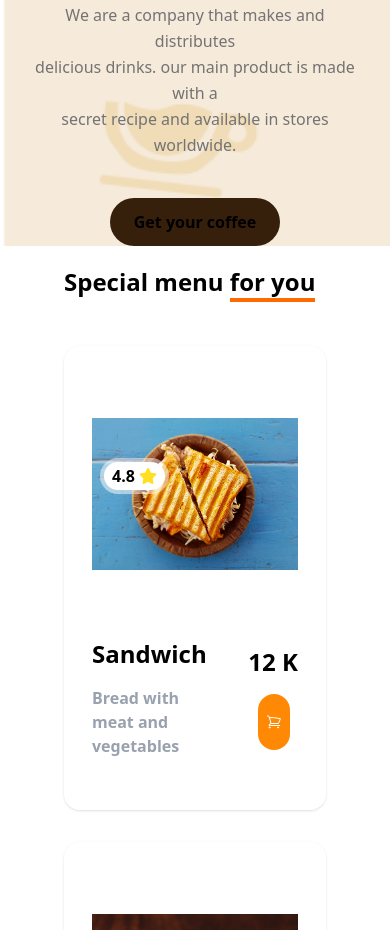
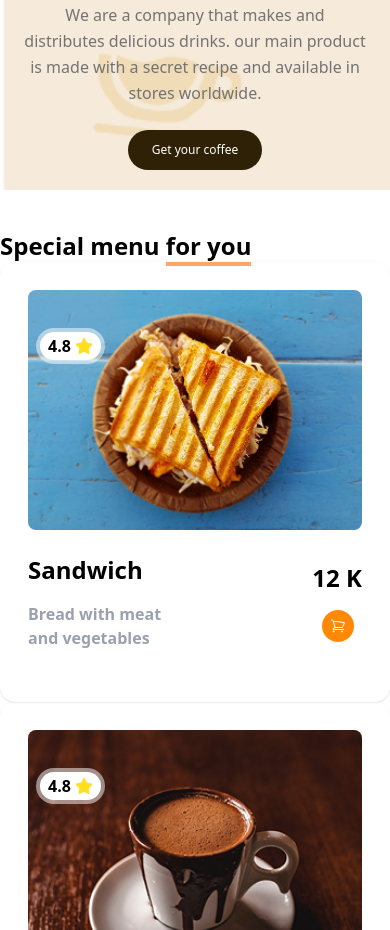
Before and after one commit to dwicah79/filo-take-home-test, a Vue app: page / in a window 390 px wide. Shown: the part 3900-4830 px from the top of the page. Built offline with nearby package versions, Linux system fonts and the light colour scheme; the HTML template or start-up script is replaced by a standard one.

Commit message:
hotfix: responsive section

```diff
--- a/src/components/AboutUsComponent.vue
+++ b/src/components/AboutUsComponent.vue
@@ -24,27 +24,22 @@
           </p>
 
           <p class="text-neutral-500 text-base md:text-lg leading-relaxed">
-            We are a company that makes and distributes<br />
-            delicious drinks. our main product is made with a<br />
-            secret recipe and available in stores worldwide.
+            We are a company that makes and distributes delicious drinks. our main product is made
+            with a secret recipe and available in stores worldwide.
           </p>
 
-          <button
-            class="mt-4 px-6 py-3 bg-[#36200c] hover:bg-[#50311a] black font-semibold rounded-full transition duration-300"
-          >
-            Get your coffee
-          </button>
+          <button class="btn-primary text-xs md:text-lg mb-5">Get your coffee</button>
         </div>
       </div>
     </div>
   </section>
 
-  <section class="mt-5 md:mt-30 px-10 bg-white">
-    <div class="container mx-auto px-6">
-      <h1 class="font-bold text-2xl md:text-3xl mb-12">
+  <section class="mt-10 md:mt-30 md:px-10 bg-white">
+    <div class="container mx-auto md:px-6">
+      <h1 class="font-bold text-2xl md:text-3xl">
         Special menu <span class="border-b-4 border-orange-500">for you</span>
       </h1>
-      <div class="grid grid-cols-1 md:grid-cols-3 gap-8 mt-10">
+      <div class="grid grid-cols-1 md:grid-cols-3 md:gap-8">
         <div
           v-for="(item, index) in getspecialmenu"
           :key="item.id"
```
